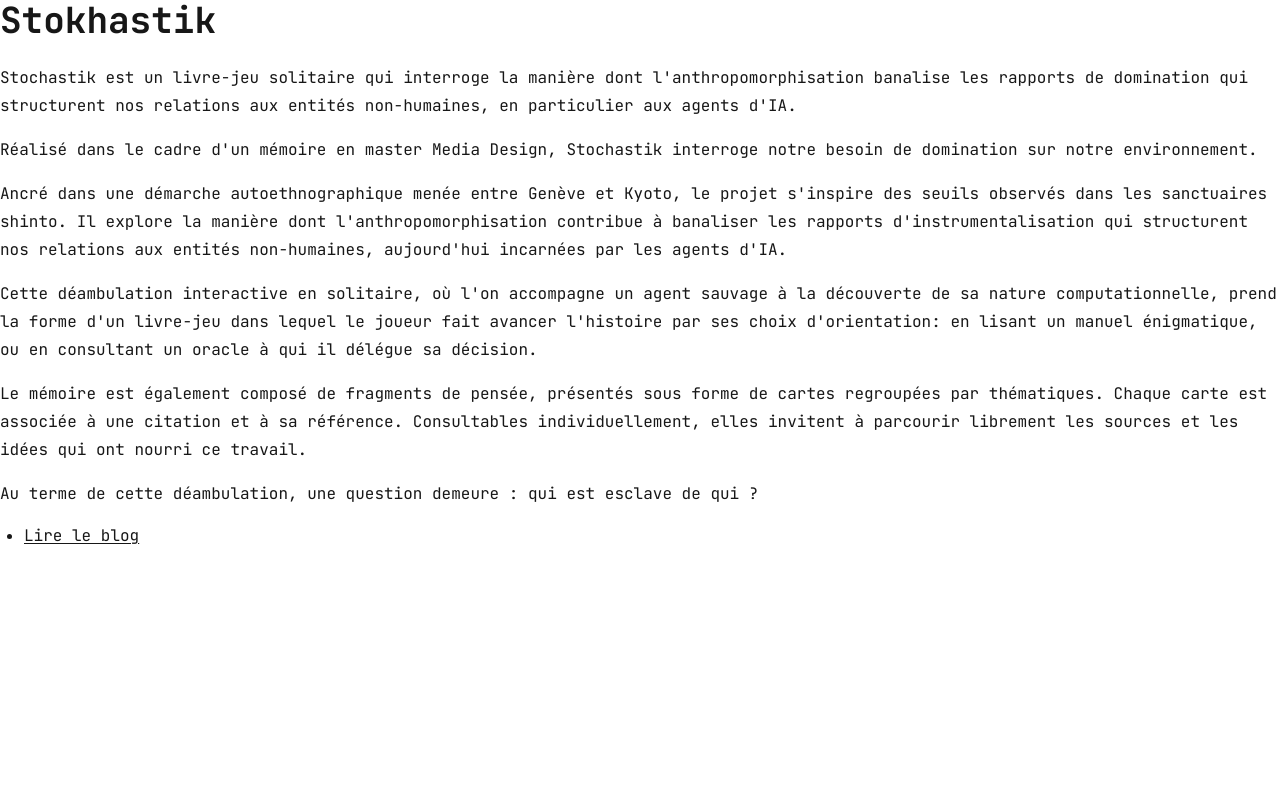
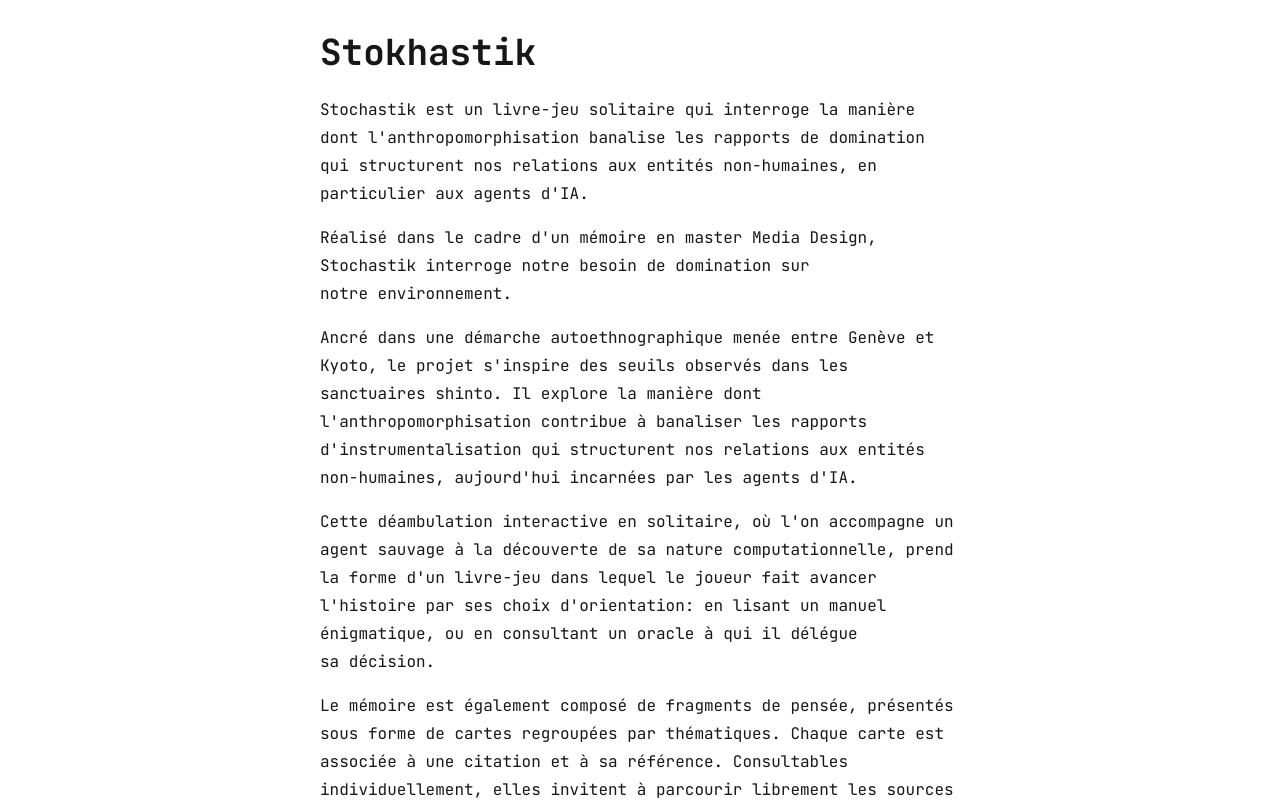
Before and after one commit to nicolasgrosfort/garden-stokhastik-xyz, a Next.js app: page / in a window 1280 px wide. Shown: the top 800 px of the page. Built offline with nearby package versions, Linux system fonts and the light colour scheme.

Commit message:
feat: article have max width

```diff
--- a/src/app/layout.tsx
+++ b/src/app/layout.tsx
@@ -16,8 +16,8 @@ export const metadata: Metadata = {
 export default function RootLayout({ children }: LayoutProps<"/">) {
   return (
     <html lang="en" className={`${jetbrainsMono.variable} h-full antialiased`}>
-      <body className="min-h-full flex flex-col">
-        <main className="w-full">{children}</main>
+      <body className="min-h-full flex flex-col overflow-x-clip">
+        <main className="mx-auto w-full max-w-2xl px-4 py-8">{children}</main>
 
         <BackgroundModel />
       </body>
--- a/src/components/inline-model.tsx
+++ b/src/components/inline-model.tsx
@@ -131,7 +131,8 @@ export const InlineModel = () => {
   );
 
   return (
-    <div ref={container} className="relative h-[400vh] w-full">
+    <div ref={container} // Pleine largeur d'écran même dans une colonne à largeur max.
+      className="relative ml-[calc(50%-50vw)] h-[400vh] w-screen">
       <div className="sticky top-0 h-screen w-full">
         <Canvas
           camera={{ position: position.toArray(), fov: 50 }}
```
